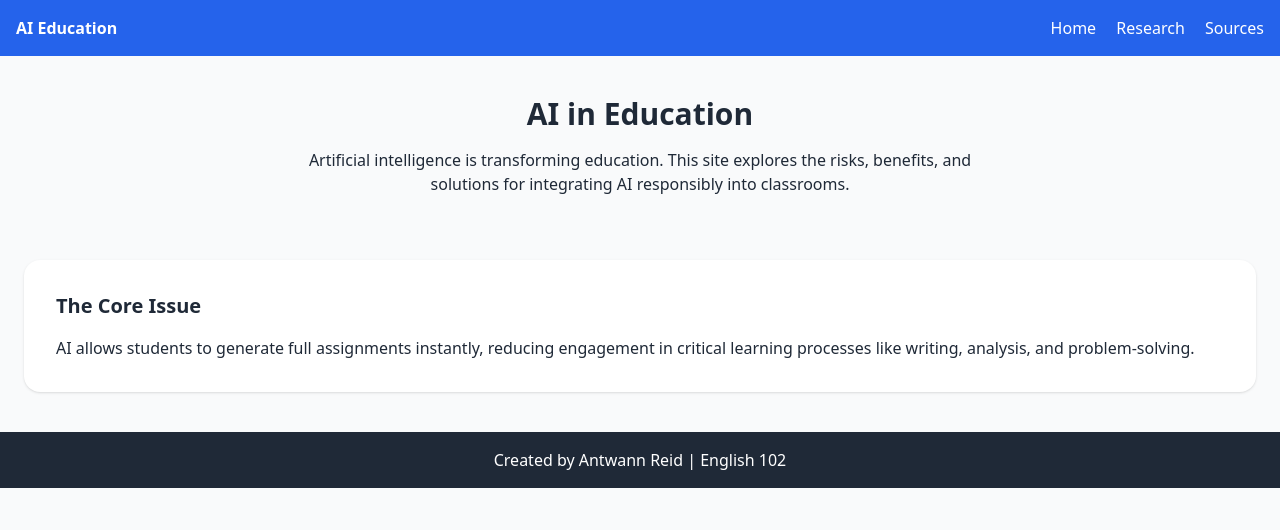
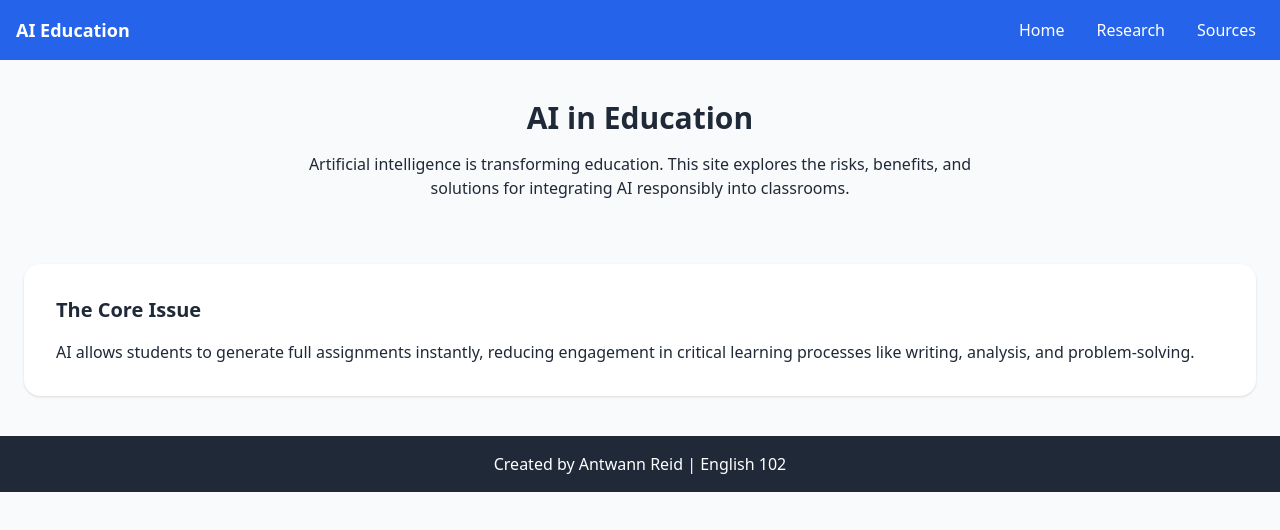
Before and after one commit to Chemistree1/ai-education-site, a plain HTML site: page index.html in a window 1280 px wide. Drawn offline with nearby package versions, Linux system fonts and the light colour scheme.

Commit message:
Refactor navbar to use list items for links

```diff
--- a/index.html
+++ b/index.html
@@ -9,14 +9,14 @@
 <body class="bg-gray-50 text-gray-800">
 
   <!-- Navbar -->
-  <nav class="bg-blue-600 text-white p-4 flex justify-between">
-    <h1 class="font-bold">AI Education</h1>
-    <div class="space-x-4">
-      <a href="index.html">Home</a>
-      <a href="research.html">Research</a>
-      <a href="sources.html">Sources</a>
-    </div>
-  </nav>
+ <nav class="bg-blue-600 text-white p-4 flex justify-between items-center">
+  <h1 class="font-bold text-lg">AI Education</h1>
+  <ul class="flex space-x-4 flex-wrap">
+    <li><a href="index.html" class="hover:bg-blue-700 px-2 py-1 rounded" aria-current="page">Home</a></li>
+    <li><a href="research.html" class="hover:bg-blue-700 px-2 py-1 rounded">Research</a></li>
+    <li><a href="sources.html" class="hover:bg-blue-700 px-2 py-1 rounded">Sources</a></li>
+  </ul>
+</nav>
 
   <!-- Home Page Content -->
   <section class="p-10 text-center">
```
